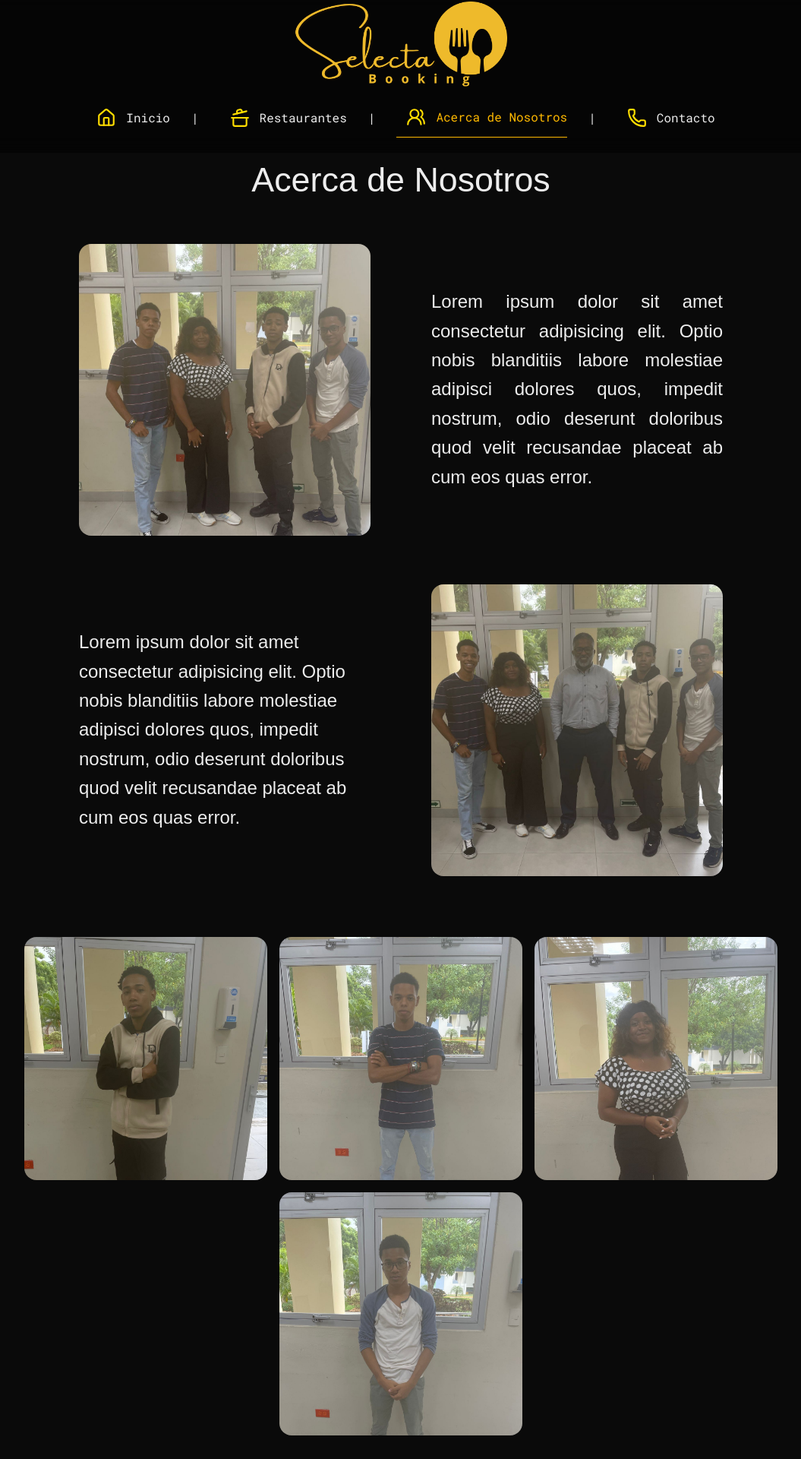
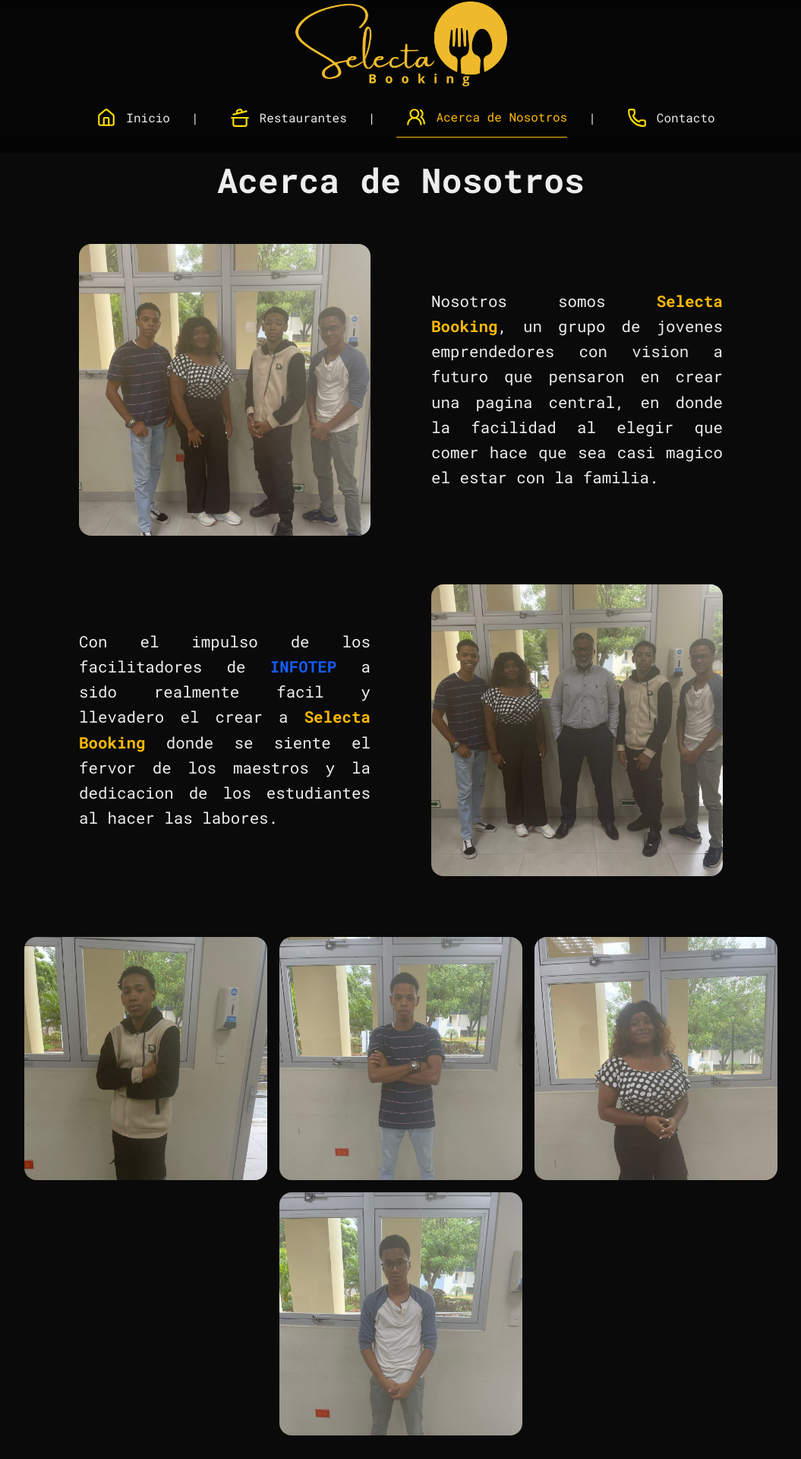
Before and after one commit to Yenser1/selecta-booking-oficial, a Next.js app: page /AcercaDeNosotros in a window 1280 px wide. Shown: the part 12-1932 px from the top of the page at 76% size, without its empty margins (112-1167 px from the left). Built offline with nearby package versions, Linux system fonts and the light colour scheme.

Commit message:
selecta getting better

```diff
--- a/src/app/AcercaDeNosotros/page.jsx
+++ b/src/app/AcercaDeNosotros/page.jsx
@@ -1,9 +1,19 @@
+import { Roboto_Mono } from "next/font/google";
 import Image from "next/image";
+
+const roboto = Roboto_Mono({
+    subsets: ["latin"],
+    weight: "400",
+});
+const robotoBold = Roboto_Mono({
+    subsets: ["latin"],
+    weight: "700",
+});
 
 function AcercaDeNosotros() {
     return (
         <section className="body-lg">
-            <h1 className="heading text-center">Acerca de Nosotros</h1>
+            <h1 className={`${robotoBold.className} heading text-center`}>Acerca de Nosotros</h1>
             <div
                 className="w-full flex items-center justify-center flex-wrap mt-12"
                 style={{
@@ -11,48 +21,48 @@
                 }}
             >
                 <div className="w-96 h-96 rounded-lg relative">
-                    <Image src={"/Empleados/grupalSinProfe.jpg"} fill className="object-cover rounded-2xl" />
+                    <Image src={"/Empleados/grupalSinProfe.jpg"} alt="Imagen" fill className="object-cover rounded-2xl" />
                 </div>
                 <div className="w-96 h-96 flex justify-center items-center">
-                    <p className="text-justify">
-                        Lorem ipsum dolor sit amet consectetur adipisicing elit. Optio nobis blanditiis labore molestiae adipisci dolores quos, impedit nostrum, odio deserunt doloribus quod velit
-                        recusandae placeat ab cum eos quas error.
+                    <p className={`${roboto.className} text-justify body-base`}>
+                        Nosotros somos <span className="text-amber-400 font-bold">Selecta Booking</span>, un grupo de jovenes emprendedores con vision a futuro que pensaron en crear una pagina
+                        central, en donde la facilidad al elegir que comer hace que sea casi magico el estar con la familia.
                     </p>
                 </div>
             </div>
             <div
-                className="w-full flex items-center justify-center mt-16"
+                className="w-full flex items-center justify-center mt-16 flex-wrap-reverse"
                 style={{
                     gap: "clamp(10px, 5vw + 1rem, 10rem)",
                 }}
             >
                 <div className="w-96 h-96 flex justify-center items-center">
-                    <p>
-                        Lorem ipsum dolor sit amet consectetur adipisicing elit. Optio nobis blanditiis labore molestiae adipisci dolores quos, impedit nostrum, odio deserunt doloribus quod velit
-                        recusandae placeat ab cum eos quas error.
+                    <p className={`${roboto.className} text-justify body-base`}>
+                        Con el impulso de los facilitadores de <span className="text-blue-600 font-bold">INFOTEP</span> a sido realmente facil y llevadero el crear a{" "}
+                        <span className="text-amber-400 font-bold">Selecta Booking</span> donde se siente el fervor de los maestros y la dedicacion de los estudiantes al hacer las labores.
                     </p>
                 </div>
                 <div className="w-96 h-96 rounded-lg relative">
-                    <Image src={"/Empleados/grupalConProfe.jpg"} fill className="object-cover rounded-2xl" />
+                    <Image src={"/Empleados/grupalConProfe.jpg"} alt="Imagen" fill className="object-cover rounded-2xl" />
                 </div>
             </div>
             <div className="w-full flex flex-wrap gap-4 items-center justify-center mt-20">
                 <div className="w-1/4 h-[25vw] min-w-56 min-h-56 max-w-86 max-h-86 rounded-lg relative">
-                    <Image src={"/Empleados/Hansel.jpg"} fill className="object-cover rounded-2xl object-top-right" />
+                    <Image src={"/Empleados/Hansel.jpg"} alt="Imagen" fill className="object-cover rounded-2xl object-top-right" />
                 </div>
                 <div className="w-1/4 h-[25vw] min-w-56 min-h-56 max-w-86 max-h-86 rounded-lg relative">
-                    <Image src={"/Empleados/Yordani.jpg"} fill className="object-cover rounded-2xl object-top-right" />
+                    <Image src={"/Empleados/Yordani.jpg"} alt="Imagen" fill className="object-cover rounded-2xl object-top-right" />
                 </div>
                 <div className="w-1/4 h-[25vw] min-w-56 min-h-56 max-w-86 max-h-86 rounded-lg relative">
-                    <Image src={"/Empleados/Melissa.jpg"} fill className="object-cover rounded-2xl object-top-right" />
+                    <Image src={"/Empleados/Melissa.jpg"} alt="Imagen" fill className="object-cover rounded-2xl object-top-right" />
                 </div>
                 <div className="w-1/4 h-[25vw] min-w-56 min-h-56 max-w-86 max-h-86 rounded-lg relative">
-                    <Image src={"/Empleados/Yenser.jpg"} fill className="object-cover rounded-2xl object-top-right" />
+                    <Image src={"/Empleados/Yenser.jpg"} alt="Imagen" fill className="object-cover rounded-2xl object-top-right" />
                 </div>
             </div>
-            <p className="mt-20 text-center px-[10vw]">
-                Lorem ipsum dolor sit amet consectetur adipisicing elit. Omnis natus magnam sint ducimus voluptatum voluptates perferendis, deleniti dicta pariatur alias, harum doloremque voluptatem.
-                Eos iste, repellat est voluptatum corrupti mollitia.
+            <p className={`${roboto.className} mt-20 text-center px-[10vw] body-base`}>
+                Cada uno de nosotros a amado ser parte de <span className="text-amber-400 font-bold">Selecta Booking</span> porque mas que un simple proyecto de programacion web a sido la idea y las
+                aportaciones, el punto de vista y la dedicacion de cada uno de nosotros.
             </p>
         </section>
     );
--- a/src/app/Components/ContactanosGrid.js
+++ b/src/app/Components/ContactanosGrid.js
@@ -1,11 +1,24 @@
 "use client";
 import Link from "next/link";
 import { Mail, Phone, LocationEdit, ClipboardCopy } from "lucide-react";
+import { motion } from "framer-motion";
+import { Roboto_Mono } from "next/font/google";
+
+const roboto = Roboto_Mono({
+    subsets: ["latin"],
+    weight: "400",
+});
+const robotoBold = Roboto_Mono({
+    subsets: ["latin"],
+    weight: "700",
+});
 
 function ContactUsGrid() {
+    let notif = [];
     return (
         <section id="contactgrid">
             <div className="flex">
+                {notif}
                 <div className="flex justify-center w-full mt-6">
                     <Link
                         href={"https://wa.link/3b0fmf"}
@@ -27,7 +40,13 @@
                     </Link>
                 </div>
             </div>
-            <div className="flex flex-wrap w-full justify-center mt-12 gap-12">
+            <motion.div
+                initial={{ y: 30 }}
+                whileInView={{ y: 0 }}
+                viewport={{ once: true }}
+                transition={{ ease: "easeInOut", duration: 0.5, delay: 0.15 }}
+                className="flex flex-wrap w-full justify-center mt-12 gap-12"
+            >
                 <div className="hover:text-amber-400 flex flex-col gap-2 justify-center items-center bg-[#333] min-w-96 w-[30vw] max-w-lg py-8 rounded-3xl hover:-translate-y-1 transition-all duration-200 px-10 text-center">
                     <Mail className="w-12 h-12 " />
                     <div className="flex items-center gap-5 flex-wrap justify-center">
@@ -38,8 +57,7 @@
                                 navigator.clipboard
                                     .writeText("contacto@selectabooking.com")
                                     .then(() => {
-                                        // Optional: Provide feedback to the user
-                                        alert("Copied the text");
+                                        notif.push(<p className="absolute text-9xl">Copiado</p>);
                                     })
                                     .catch((err) => {
                                         console.error("Failed to copy text: ", err);
@@ -48,10 +66,16 @@
                         />
                     </div>
                 </div>
-                <div className="contenedor hover:text-amber-400 flex flex-col gap-2 justify-center items-center bg-[#333] min-w-96 w-[30vw] max-w-lg py-8 rounded-3xl hover:-translate-y-1 transition-all duration-150 px-10 text-center">
+                <motion.div
+                    initial={{ y: 30 }}
+                    whileInView={{ y: 0 }}
+                    viewport={{ once: true }}
+                    transition={{ ease: "easeInOut", duration: 0.5, delay: 0.25 }}
+                    className="contenedor hover:text-amber-400 flex flex-col gap-2 justify-center items-center bg-[#333] min-w-96 w-[30vw] max-w-lg py-8 rounded-3xl hover:-translate-y-1 transition-all duration-150 px-10 text-center"
+                >
                     <LocationEdit className="w-12 h-12" />
                     <div className="flex items-center gap-5 flex-wrap justify-center">
-                        <p className="body-lg">Calle 19, #89, Culo e` Maco, La Romana, Republica Dominicana</p>
+                        <p className="body-lg">C/19, #89, V. Paco, La Romana</p>
                         <ClipboardCopy
                             className="hover:scale-110 transition-all duration-300 cursor-pointer w-8 h-8"
                             onClick={() =>
@@ -64,8 +88,14 @@
                             }
                         />
                     </div>
-                </div>
-                <div className="hover:text-amber-400 flex flex-col gap-2 justify-center items-center bg-[#333] min-w-96 w-[30vw] max-w-lg py-8 rounded-3xl hover:-translate-y-1 transition-all duration-150 px-10 text-center">
+                </motion.div>
+                <motion.div
+                    initial={{ y: 30 }}
+                    whileInView={{ y: 0 }}
+                    viewport={{ once: true }}
+                    transition={{ ease: "easeInOut", duration: 0.5, delay: 0.5 }}
+                    className="hover:text-amber-400 flex flex-col gap-2 justify-center items-center bg-[#333] min-w-96 w-[30vw] max-w-lg py-8 rounded-3xl hover:-translate-y-1 transition-all duration-150 px-10 text-center"
+                >
                     <Phone className="w-12 h-12" />
                     <div className="flex items-center gap-5 flex-wrap justify-center">
                         <p className="body-lg">(829) 646-0191</p>
@@ -84,8 +114,8 @@
                             }
                         />
                     </div>
-                </div>
-            </div>
+                </motion.div>
+            </motion.div>
         </section>
     );
 }
--- a/src/app/Components/ResBox.js
+++ b/src/app/Components/ResBox.js
@@ -1,4 +1,5 @@
 "use client";
+
 import Image from "next/image";
 import { motion } from "framer-motion";
 import { Tangerine } from "next/font/google";
--- a/src/app/Contacto/page.jsx
+++ b/src/app/Contacto/page.jsx
@@ -3,6 +3,16 @@
 import Image from "next/image";
 import ContactUsGrid from "../Components/ContactanosGrid";
 import { createClient } from "@supabase/supabase-js";
+import { Roboto_Mono } from "next/font/google";
+
+const roboto = Roboto_Mono({
+    subsets: ["latin"],
+    weight: "400",
+});
+const robotoBold = Roboto_Mono({
+    subsets: ["latin"],
+    weight: "700",
+});
 
 const supabaseUrl = "https://zejtimfkhwnardvbvoyq.supabase.co";
 const supabaseKey =
@@ -15,7 +25,7 @@
             <div className="relative">
                 <Image src={"/contactoImagen.webp"} width={1300} height={1000} alt="Imagen de Contacto" className="w-full object-cover h-96 opacity-60" />
                 <h1
-                    className="heading absolute top-1/2 -translate-y-1/2 w-full text-center"
+                    className={`${robotoBold.className} heading absolute top-1/2 -translate-y-1/2 w-full text-center h2`}
                     style={{
                         textShadow: "0 0 10px black",
                     }}
@@ -24,7 +34,6 @@
                 </h1>
             </div>
             <ContactUsGrid />
-            <div></div>
         </main>
     );
 }
--- a/src/app/page.jsx
+++ b/src/app/page.jsx
@@ -15,6 +15,7 @@
     subsets: ["latin"],
     weight: "700",
 });
+
 const OPTIONS = { dragFree: true, loop: true };
 const SLIDES = [];
 for (let i = 1; i <= RESTAURANT.length; i++) {
```
